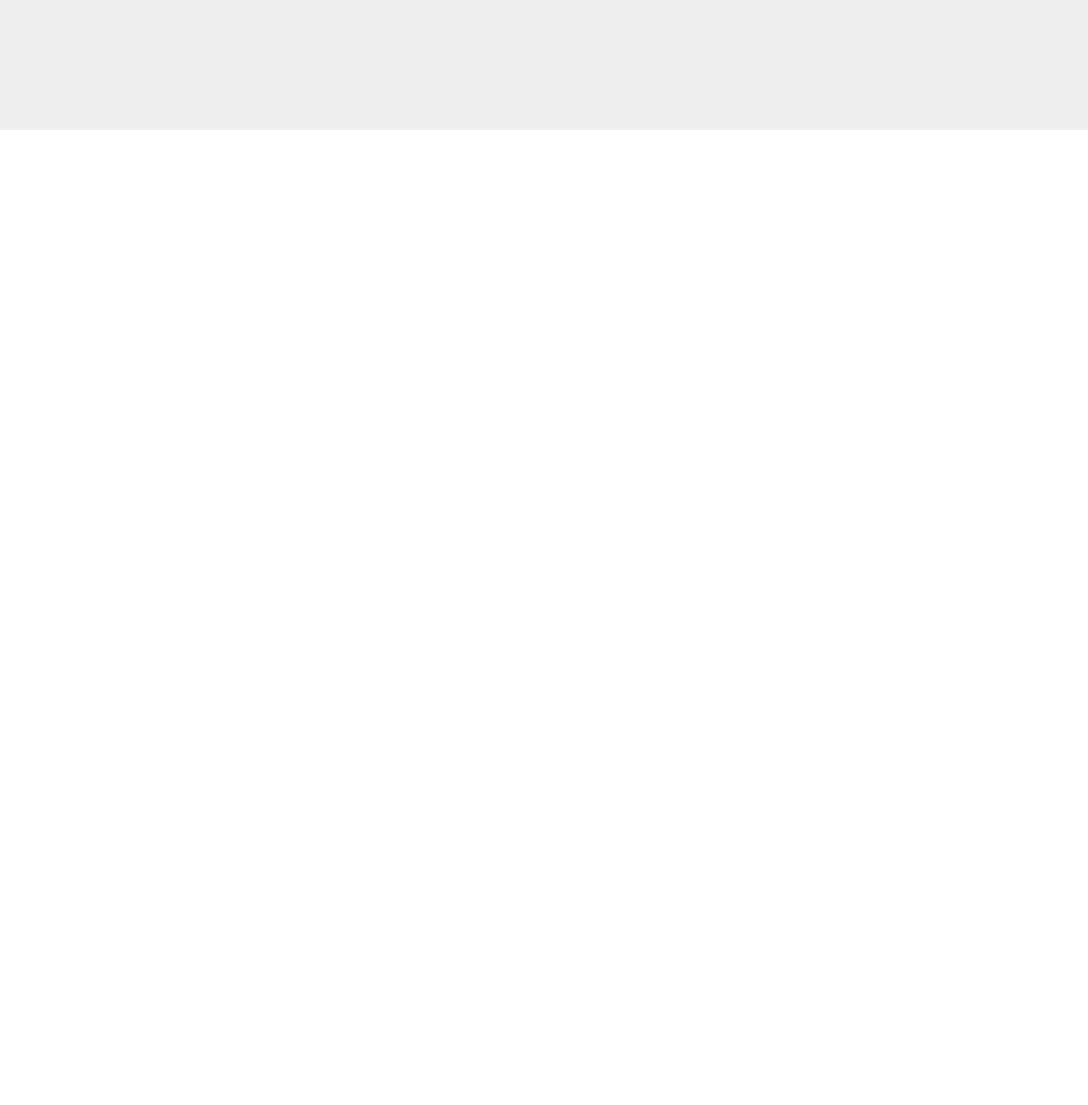
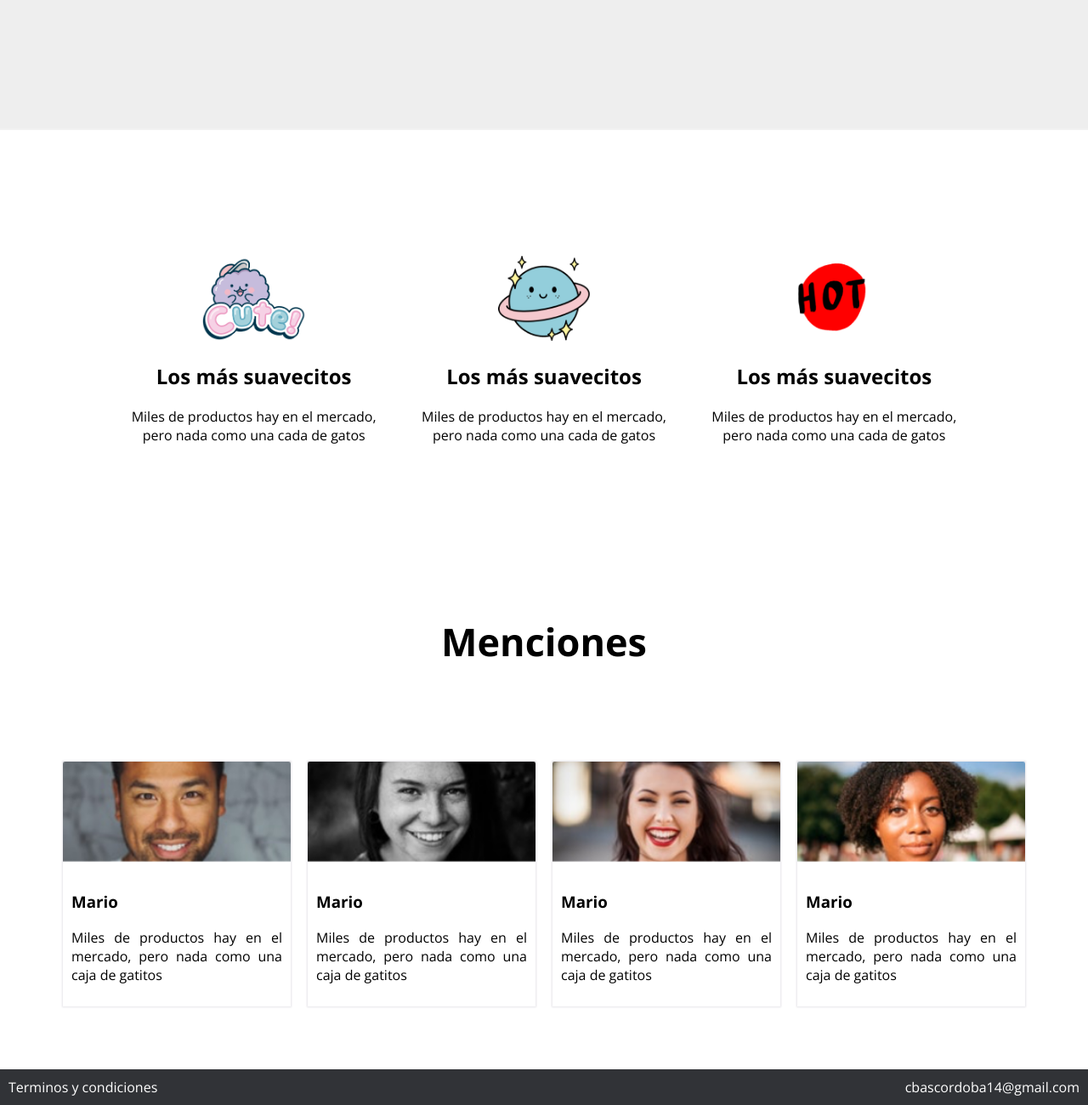
Before and after one commit to cbascordoba/brand, a plain HTML site: page index.html in a window 1280 px wide. Shown: the part 1274-2574 px from the top of the page at 85% size. Before the commit the page ends 1427 px from the top, so only its background shows below. Drawn offline with nearby package versions, Linux system fonts and the light colour scheme.

Commit message:
se agregan las secciones de beneficios y menciones

```diff
--- a/css/estilos.css
+++ b/css/estilos.css
@@ -93,3 +93,55 @@ color: var(--white-color);
 }
 
 /* -------------------FIN MAIN section------------------ */
+
+/* --------------------- BENEFICIOS -------------------------- */
+.beneficios{
+    display:flex;
+    padding: 10%;
+}
+
+.beneficio{
+    padding: 20px;
+    text-align: center;
+}
+.beneficio img{
+    height: 100px;;
+}
+/* -------------------FIN BENEFICIOS ------------------------- */
+
+/* ----------------------MENCIONES--------------------------- */
+.title_menciones{
+    text-align: center;
+    font-size: 30px;
+}
+.menciones{
+    display: flex;
+    padding: 5%;
+
+}
+.mencion{
+
+    margin: var(--space);
+    box-shadow: 0px 0 2px 1px #e6e5e9;
+}
+
+.mencion img{
+    width:100%;
+
+}
+
+.text_mencion{
+    padding: var(--space);
+    text-align: justify;
+}
+/* --------------------FIN MENCIONES------------------------- */
+
+/* ---------------------- INICIO FOOTER-------------------------- */
+footer{
+    display: flex;
+    justify-content: space-between;
+    padding: var(--space);
+    background-color: var(--back-color);
+    color: var(--white-color);
+}
+/* --------------------FIN INICIO FOOTER------------------------- */
--- a/index.html
+++ b/index.html
@@ -51,6 +51,83 @@
         </div>
     </div>
     <!-- Aquí Termina el Main Section -->
+
+    <!-- Aquí Inicia Beneficios -->
+    <div class="beneficios">
+        <div class="beneficio">
+            <img src="images/b1.png" alt="">
+            <h2>Los más suavecitos</h2>
+            <p>Miles de productos hay en el mercado, pero nada como una cada de gatos</p>
+        </div>
+        <div class="beneficio">
+            <img src="images/b2.png" alt="">
+            <h2>Los más suavecitos</h2>
+            <p>Miles de productos hay en el mercado, pero nada como una cada de gatos</p>
+        </div>
+        <div class="beneficio">
+            <img src="images/b3.png" alt="">
+            <h2>Los más suavecitos</h2>
+            <p>Miles de productos hay en el mercado, pero nada como una cada de gatos</p>
+        </div>
+
+    </div>
+    <!-- Aquí termina Beneficios -->
+
+    <!-- Aquí inicia Menciones -->
+    <div class="title_menciones">
+        <h2>Menciones</h2>
+    </div>
+    <div class="menciones">
+        <div class="mencion">
+            <div class="content_image">
+                <img src="images/p1.png" alt="">
+            </div>
+            <div class="text_mencion">
+                <h3>Mario</h3>
+                <p>Miles de productos hay en el mercado, pero nada como una caja de gatitos</p>
+            </div>
+
+        </div>
+        <div class="mencion">
+            <div class="content_image">
+                <img src="images/p2.png" alt="">
+            </div>
+            <div class="text_mencion">
+                <h3>Mario</h3>
+                <p>Miles de productos hay en el mercado, pero nada como una caja de gatitos</p>
+            </div>
+        </div>
+        <div class="mencion">
+            <div class="content_image">
+                <img src="images/p3.png" alt="">
+            </div>
+            <div class="text_mencion">
+                <h3>Mario</h3>
+                <p>Miles de productos hay en el mercado, pero nada como una caja de gatitos</p>
+            </div>
+        </div>
+        <div class="mencion">
+            <div class="content_image">
+                <img src="images/p4.png" alt="">
+            </div>
+            <div class="text_mencion">
+                <h3>Mario</h3>
+                <p>Miles de productos hay en el mercado, pero nada como una caja de gatitos</p>
+            </div>
+        </div>
+    </div>
+    <!-- Aquí termina Menciones -->
+
+    <!-- Aquí inicia el footer -->
+    <footer>
+        <div class="terminos">
+            Terminos y condiciones
+        </div>
+        <div class="contacto">
+            cbascordoba14@gmail.com
+        </div>
+    </footer>
+    <!-- Aquí termina el footer -->
 </body>
 
 </html>
```
Also changed, not shown: images/b1.png (added), images/b2.png (added), images/b3.png (added), images/p1.png (added), images/p2.png (added), images/p3.png (added), images/p4.png (added).
